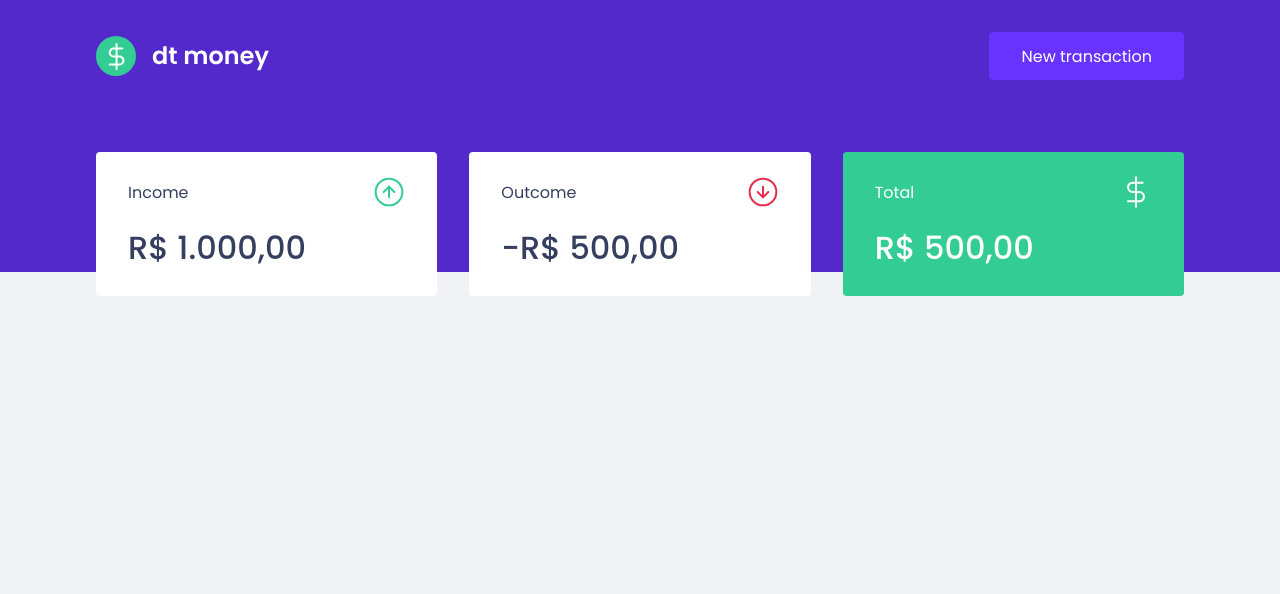
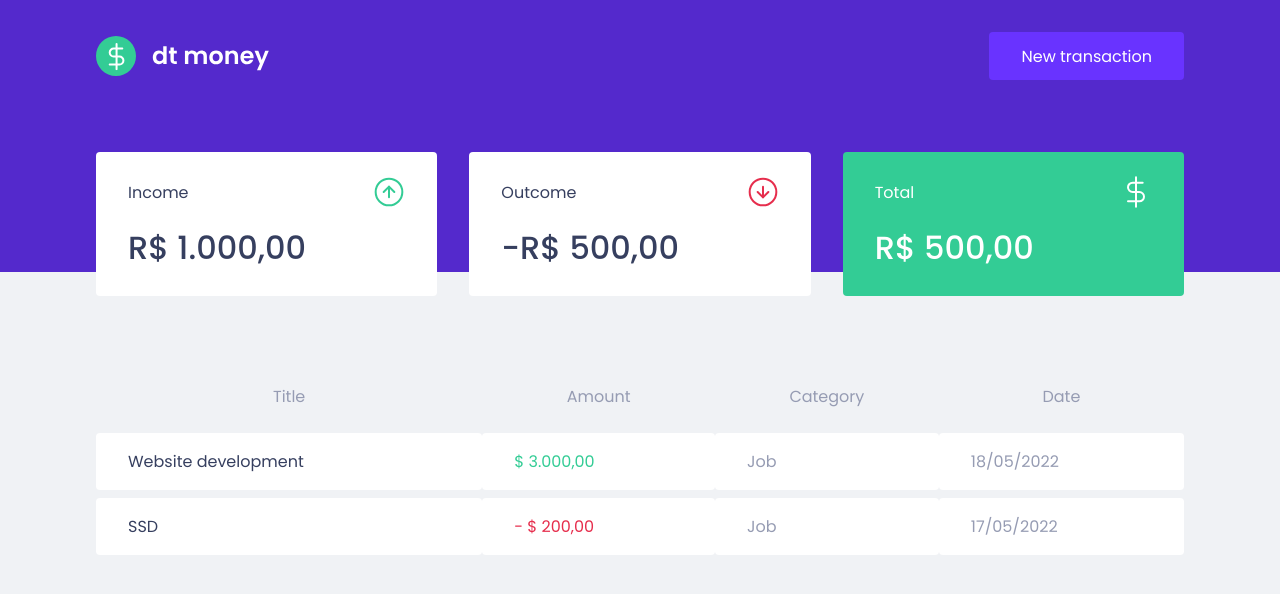
Before and after one commit to caleb-freitas/dtmoney, a React (Create React App) app: page / in a window 1280 px wide. Shown: the top 594 px of the page. Built offline with nearby package versions, Linux system fonts and the light colour scheme.

Commit message:
feat: add TransactionsTable component

```diff
--- a/src/components/Dashboard/index.tsx
+++ b/src/components/Dashboard/index.tsx
@@ -1,10 +1,12 @@
 import { Summary } from "../Summary";
+import { TransactionsTable } from "../TransactionsTable";
 import { Container } from "./styles";
 
 export function Dashboard() {
   return (
     <Container>
       <Summary />
+      <TransactionsTable />
     </Container>
   )
 }
--- /dev/null
+++ b/src/components/TransactionsTable/index.tsx
@@ -0,0 +1,32 @@
+import { Container } from "./styles";
+
+export function TransactionsTable() {
+  return (
+    <Container>
+      <table>
+        <thead>
+          <tr>
+            <th>Title</th>
+            <th>Amount</th>
+            <th>Category</th>
+            <th>Date</th>
+          </tr>
+        </thead>
+        <tbody>
+          <tr>
+            <td>Website development</td>
+            <td className="deposit">$ 3.000,00</td>
+            <td>Job</td>
+            <td>18/05/2022</td>
+          </tr>
+          <tr>
+            <td>SSD</td>
+            <td className="withdraw">- $ 200,00</td>
+            <td>Job</td>
+            <td>17/05/2022</td>
+          </tr>
+        </tbody>
+      </table>
+    </Container>
+  )
+}
--- /dev/null
+++ b/src/components/TransactionsTable/styles.ts
@@ -0,0 +1,36 @@
+import styled from "styled-components";
+
+export const Container = styled.div`
+  margin-top: 4rem;
+
+  table {
+    width: 100%;
+    border-spacing: 0 0.5rem;
+
+    th {
+      color: var(--text);
+      font-weight: 400;
+      padding: 1rem 2rem;
+    }
+
+    td {
+      padding: 1rem 2rem;
+      border: 0;
+      background: var(--white);
+      color: var(--text);
+      border-radius: 0.25rem;
+
+      &:first-child {
+      color: var(--title);
+      }
+
+      &.deposit {
+      color: var(--green);
+      }
+
+      &.withdraw {
+      color: var(--red);
+      }
+    }
+  }
+`
```
